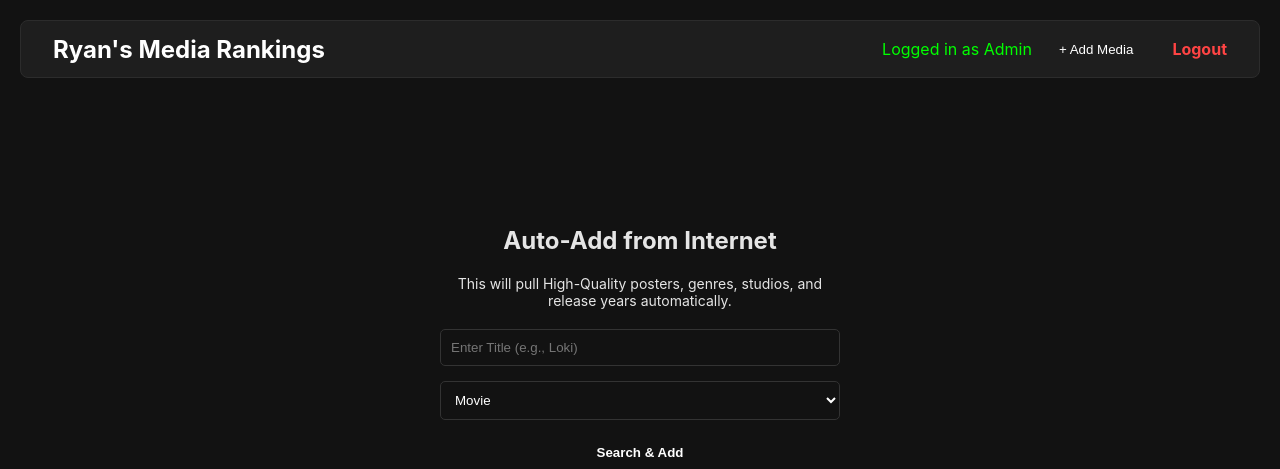
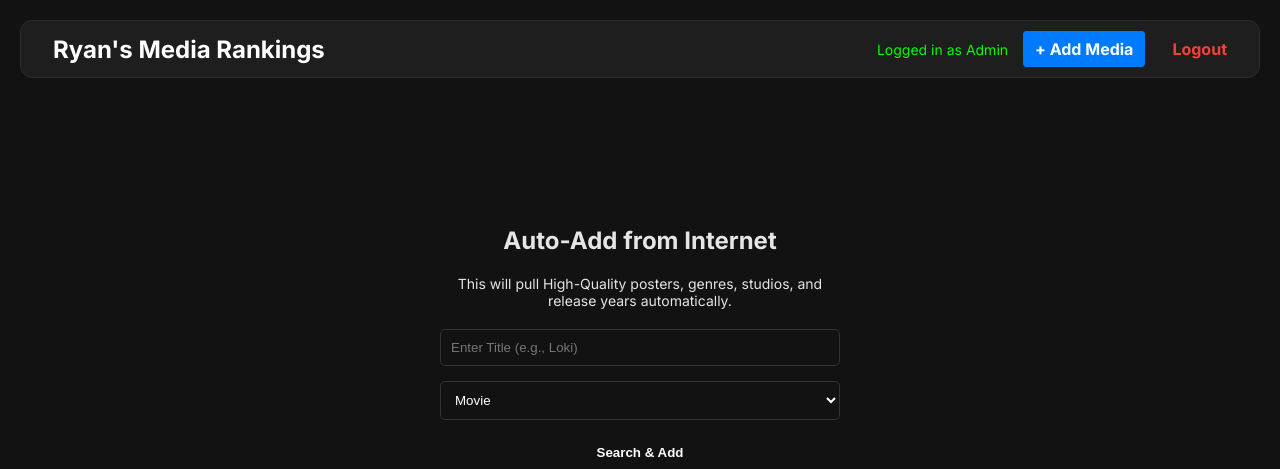
Before and after one commit to ClearLite/New-rank, a Flask app: page /add in a window 1280 px wide. Shown: the top 469 px of the page. Run offline with Flask 3, Linux system fonts and the light colour scheme; the visitor is signed in with stand-in values (Sample User, id 1).

Commit message:
Update base.html

```diff
--- a/templates/base.html
+++ b/templates/base.html
@@ -1,32 +1,39 @@
+<!-- templates/base.html -->
 <!DOCTYPE html>
 <html lang="en">
 <head>
     <meta charset="UTF-8">
     <meta name="viewport" content="width=device-width, initial-scale=1.0">
     <title>Ryan's Media Rankings</title>
+    <!-- Your new Google Fonts -->
+    <link rel="preconnect" href="https://fonts.googleapis.com">
+    <link rel="preconnect" href="https://fonts.gstatic.com" crossorigin>
+    <link href="https://fonts.googleapis.com/css2?family=Inter:wght@400;700&display=swap" rel="stylesheet">
+
     <link rel="stylesheet" href="{{ url_for('static', filename='style.css') }}">
 </head>
 <body>
 
     <!-- Shared Navigation Bar -->
-    <nav style="display: flex; justify-content: space-between; align-items: center; background: #1e1e1e; padding: 10px 20px; border-radius: 8px; margin-bottom: 20px;">
+    <nav>
         <h2 style="margin: 0;">
             <a href="/" style="color: white; text-decoration: none;">Ryan's Media Rankings</a>
         </h2>
 
         <div style="display: flex; gap: 15px; align-items: center;">
             {% if session.get('admin') %}
-                <span style="color: #00ff00;">Logged in as Admin</span>
-                <!-- Button to trigger the "Add from Internet" modal/page -->
-                <button style="background: var(--color-blue); color: white; border: none; padding: 8px 12px; border-radius: 4px; cursor: pointer;">+ Add Media</button>
-                <a href="/logout" style="color: #ff4444; text-decoration: none;">Logout</a>
+                <span style="color: #00ff00; font-size: 14px;">Logged in as Admin</span>
+
+                <!-- THE FIX IS HERE: Changed the button to an <a> link pointing to /add -->
+                <a href="/add" style="background: var(--movie-accent); color: white; border: none; padding: 8px 12px; border-radius: 4px; text-decoration: none; font-weight: bold; cursor: pointer;">+ Add Media</a>
+
+                <a href="/logout" style="color: var(--garbage-color); text-decoration: none; font-weight: bold;">Logout</a>
             {% else %}
-                <a href="/login" style="color: white; text-decoration: none;">Admin Login</a>
+                <a href="/login" style="color: white; text-decoration: none; font-weight: bold;">Admin Login</a>
             {% endif %}
         </div>
     </nav>
 
-    <!-- This is where index.html, detail.html, and login.html will inject their content -->
     <main>
         {% block content %}{% endblock %}
     </main>
```
